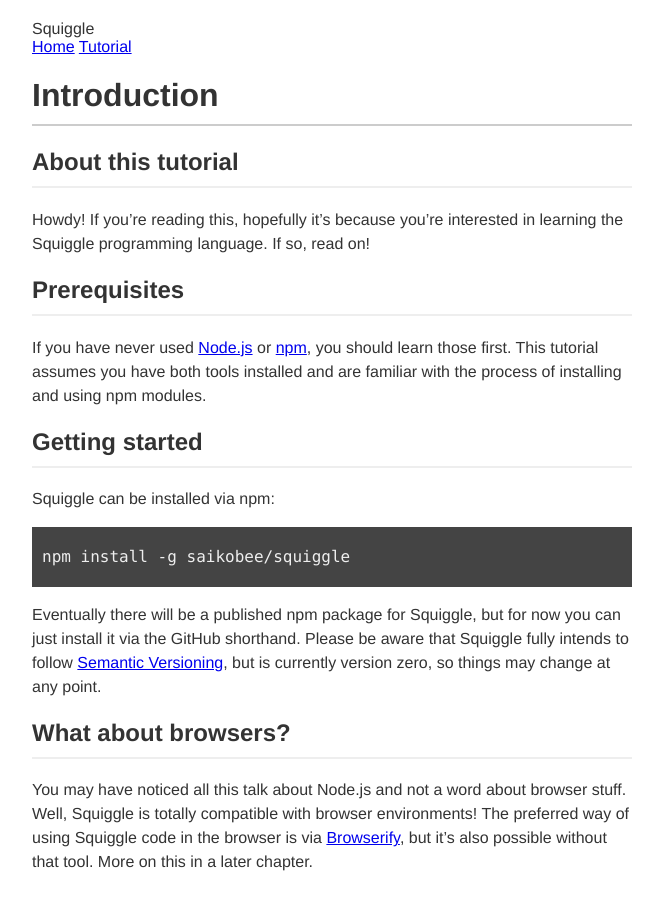
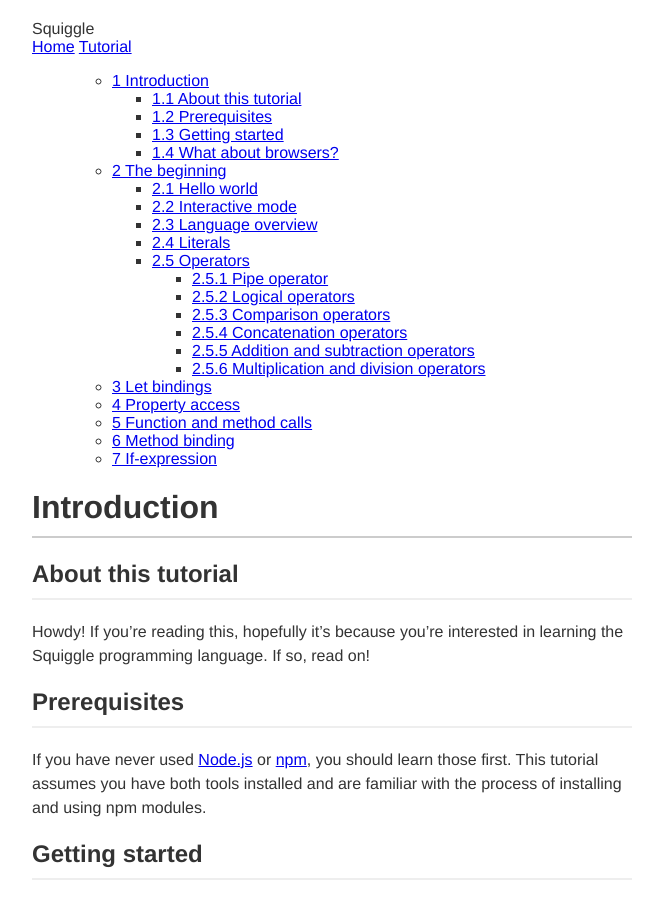
Before and after one commit to squiggle-lang/squiggle-lang.org, a Jekyll site: the page built from tutorial/index.md, in a window 1280 px wide and 900 px high. Shown: the whole window, without its empty margins (308-971 px from the left). Built offline with Jekyll 4.4.1, drawn with Linux system fonts in a browser that asks for light colours; some of the changed lines change nothing that is shown.

Commit message:
Adds JS file to generate TOC

```diff
--- /dev/null
+++ b/toc.js
@@ -0,0 +1,127 @@
+---
+---
+
+(function() {
+    function nest(hs) {
+        if (hs.length === 0) {
+            return [];
+        }
+
+        if (hs.length === 1) {
+            return [{
+                level: getLevel(hs[0]),
+                element: hs[0],
+                children: []
+            }]
+        }
+
+        var h = hs[0];
+        var hh = hs.slice(1);
+        var xs = partition(function(x) {
+            return getLevel(x) === getLevel(h);
+        }, hh);
+        var ret = {
+            level: getLevel(h),
+            element: h,
+            children: nest(xs[0])
+        };
+        return [ret].concat(nest(xs[1]));
+    }
+
+    function partition(f, xs) {
+        var i = 0;
+        var n = xs.length;
+        while (i < n && !f(xs[i])) {
+            i++;
+        }
+        return [xs.slice(0, i), xs.slice(i)];
+    }
+
+    function elementText(e) {
+        return e.textContent || e.innerText;
+    }
+
+    function getLevel(e) {
+        if (e.nodeName === "H1") return 1;
+        if (e.nodeName === "H2") return 2;
+        if (e.nodeName === "H3") return 3;
+        throw new Error("get on my level");
+    }
+
+    function render(h) {
+        var e = document.createElement("ul");
+        render_([], e, {children: h});
+        return e;
+    }
+
+    function render_(level, e, h) {
+        if (h.element) {
+            e.appendChild(formatEntry(level, h.element));
+        }
+        if (h.children) {
+            var container = document.createElement("ul");
+            level = levelDown(level);
+            h.children.forEach(function(hh) {
+                render_(level, container, hh);
+                level = levelNext(level);
+            });
+            level = levelUp(level);
+            e.appendChild(container);
+        }
+    }
+
+    function txt(s) {
+        return document.createTextNode(s);
+    }
+
+    function formatEntry(level, h) {
+        var s = txt(level.join(".") + " " + elementText(h));
+        var e = document.createElement("li");
+        var a = document.createElement("a");
+        a.href = "#" + h.id;
+        a.appendChild(s);
+        e.appendChild(a);
+        return e;
+    }
+
+    function levelNext(l) {
+        var init = levelUp(l);
+        var last = l[l.length - 1];
+        return init.concat([last + 1]);
+    }
+
+    function levelDown(l) {
+        return l.concat([1]);
+    }
+
+    function levelUp(l) {
+        return l.slice(0, l.length - 1);
+    }
+
+    function setChild(e, kid) {
+        e.innerHTML = "";
+        e.appendChild(kid);
+    }
+
+    function $$(sel) {
+        return toArray(document.querySelectorAll(sel));
+    }
+
+    function toArray(xs) {
+        return [].slice.call(xs);
+    }
+
+    function toc(elem) {
+        var headings = $$("h1, h2, h3");
+        var nestedHeadings = nest(headings);
+        // console.log("FLAT HEADINGS");
+        // console.log(headings);
+        console.log("NESTED HEADINGS");
+        console.log(JSON.stringify(nestedHeadings, null, 2));
+        var tocElem = render(nestedHeadings);
+        // debugger;
+        setChild(elem, tocElem);
+    }
+
+    this.toc = toc;
+}.call(this));
--- a/tutorial/index.md
+++ b/tutorial/index.md
@@ -2,6 +2,8 @@
 layout: default
 title: "Tutorial :: Squiggle"
 ---
+
+<div id="toc"></div>
 
 # Introduction
 
@@ -323,6 +325,12 @@
             else "some other number"
     ) console.log(numberToEnglish(2))
 
+<script src="{{ site.baseurl }}/toc.js"></script>
+
+<script>
+    toc(document.querySelector("#toc"));
+</script>
+
 [npm]: https://www.npmjs.com/
 [semver]: http://semver.org/
 [node.js]: https://nodejs.org/
```
